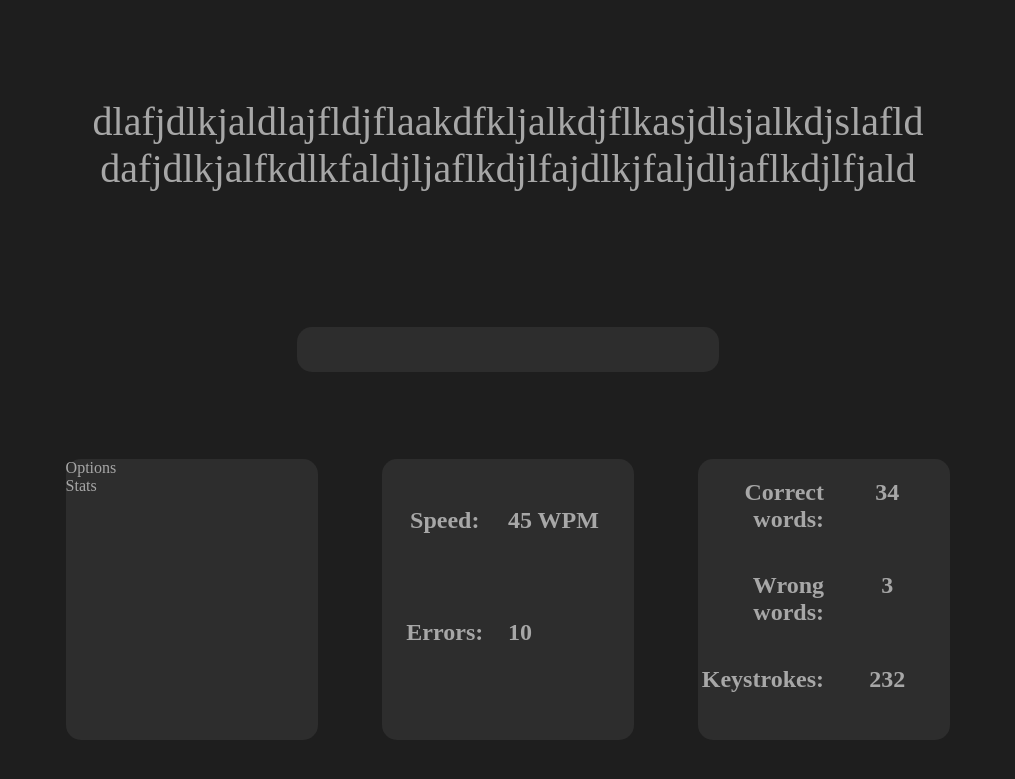
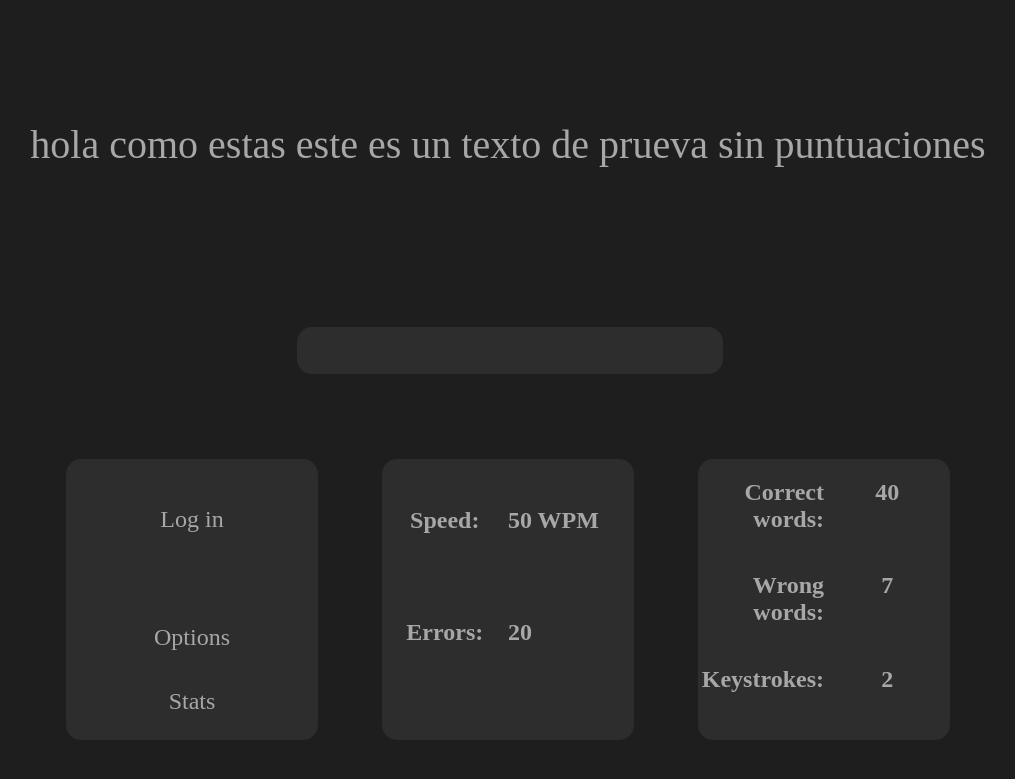
Before and after one commit to augusto539/web-de-tipeacion, a Flask app: page / in a window 1280 px wide. Shown: the top 779 px of the page, without its empty margins (132-1147 px from the left). Run offline with Flask 2, Linux system fonts and the light colour scheme; some libraries are stand-ins or nearby versions.

Commit message:
Add files via upload

```diff
--- /dev/null
+++ b/form.py
@@ -0,0 +1,4 @@
+from wtforms import Form, StringField
+
+class Imput(Form):
+    imput = StringField("")
--- a/index.py
+++ b/index.py
@@ -1,11 +1,24 @@
 from flask import Flask
 from flask import render_template
+
+from form import Imput
 
 app = Flask(__name__)
 
 @app.route('/')
 def index():
-    return render_template('index.html')
+
+    text_imput = Imput()
+
+    texto = "hola como estas este es un texto de prueva sin puntuaciones"
+
+    Speed = "50 WPM"
+    Errors = "20"
+    Correct_words = "40"
+    Wrong_words = "7"
+    Keystrokes = "2"
+
+    return render_template('index.html', texto= texto, form=text_imput, Keystrokes=Keystrokes, Wrong_words=Wrong_words, Correct_words=Correct_words, Errors=Errors, Speed=Speed)
 
 if __name__ == '__main__':
     app.run(debug = True, port= 8000)
--- a/static/css/style.css
+++ b/static/css/style.css
@@ -48,9 +48,14 @@ body div{
     grid-template-rows: repeat(3, 1fr);
 }
 
-.Input_Text input{
+.Input_Text form{
     grid-row: 2;
     grid-column: 2;
+}
+
+.Input_Text form ._form{
+    height: 100%;
+    width: 100%;
 
     border-radius: 15px;
     border: none;
@@ -77,6 +82,20 @@ body div{
     grid-gap: 5%;
 }
 
+a{
+    text-decoration: none;
+    text-justify: center;
+    color: #A7A7A7;
+
+    display: inline-block;
+    border-radius: 15px;
+    line-height: 200%;
+    width: 100%;
+}
+a:hover{
+    background-color: #3D3D3D;
+}
+
 .Stats .Menu{
     grid-row: 2;
     grid-column: 2;
@@ -84,7 +103,25 @@ body div{
     background-color: #2D2D2D;
     color: #A7A7A7;
     border-radius: 15px;
+
+    display: grid;
+    grid-template-rows: 55% 22.5% 22.5%;
+
+    font-size: 150%;
+    text-align: center;
 }
+.Menu .menu_item_1{
+    grid-row: 1;
+
+    line-height: 500%;
+}
+.Menu .menu_item_2{
+    grid-row: 2;
+}
+.Menu .menu_item_3{
+    grid-row: 3;
+}
+
 
 .Stats .Customable_Stats_1{
     grid-row: 2;
--- /dev/null
+++ b/templates/_macro.html
@@ -0,0 +1,4 @@
+{% macro render_field(field) %}
+
+    {{ field(**kwargs)|safe }}
+{% endmacro %}
--- a/templates/index.html
+++ b/templates/index.html
@@ -9,38 +9,41 @@
 
     </head>
     <body>
+        {% from "_macro.html" import render_field %}
         <div class="Google_AdSense_down"></div>
         <div>
             <div class="content">
                 <div class="Example_Text">
-                    dlafjdlkjaldlajfldjflaakdfkljalkdjflkasjdlsjalkdjslafld <br>
-                    dafjdlkjalfkdlkfaldjljaflkdjlfajdlkjfaljdljaflkdjlfjald
+                    {{ texto }}
                 </div>
                 <div class="Input_Text">
-                    <input type="text">
+                    <form>
+                        {{ render_field(form.imput, class='_form') }}
+                    </form>
                 </div>
                 <div>
                     <div class="Stats">
                         <div class="Menu">
-                            Options <br>
-                            Stats
+                            <a href="" class="menu_item_1"> Log in </a>
+                            <a href="" class="menu_item_2"> Options </a>
+                            <a href="" class="menu_item_3"> Stats </a>
                         </div>
                         <div class="Customable_Stats_1">
                             <h2 class="speed"> Speed: </h2>
-                            <h2 class="speed_number"> 45 WPM </h2>
+                            <h2 class="speed_number"> {{ Speed }} </h2>
 
                             <h2 class="errors"> Errors: </h2>
-                            <h2 class="errors_number"> 10 </h2>
+                            <h2 class="errors_number"> {{ Errors }} </h2>
                         </div>
                         <div class="Customable_Stats_2">
                             <h2 class="Correct_words"> Correct words: </h2>
-                            <h2 class="Correct_words_number"> 34 </h2>
+                            <h2 class="Correct_words_number"> {{ Correct_words }} </h2>
 
                             <h2 class="Wrong_words"> Wrong words: </h2>
-                            <h2 class="Wrong_words_number"> 3 </h2>
+                            <h2 class="Wrong_words_number"> {{ Wrong_words }} </h2>
 
                             <h2 class="Keystrokes"> Keystrokes: </h2>
-                            <h2 class="Keystrokes_numbers"> 232 </h2>
+                            <h2 class="Keystrokes_numbers"> {{ Keystrokes }} </h2>
                         </div>
                     </div>
                 </div>
```
Also changed, not shown: 2 other files.
